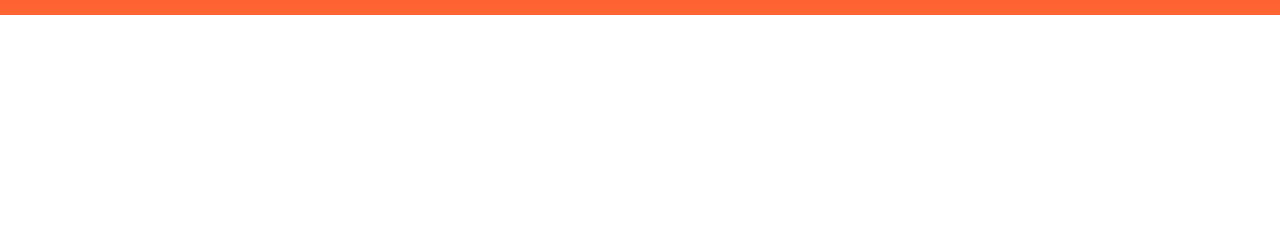
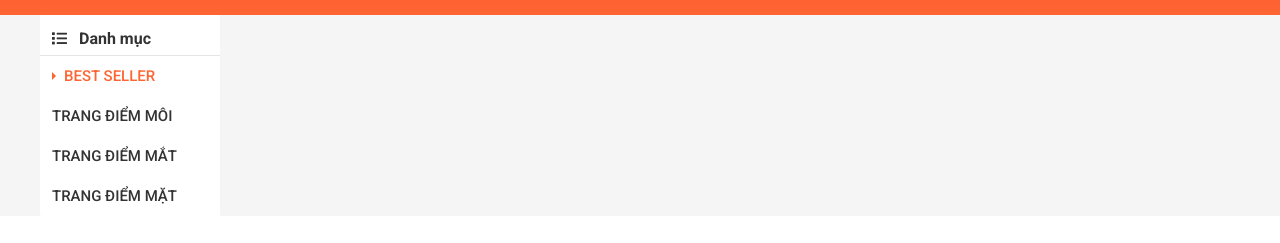
Before and after one commit to hiradang/shopee-page, a plain HTML site: page index.html in a window 1280 px wide. Shown: the part 105-348 px from the top of the page. Drawn offline with nearby package versions, Linux system fonts and the light colour scheme.

Commit message:
fix header__qr and add container__category

```diff
--- a/assets/css/main.css
+++ b/assets/css/main.css
@@ -161,6 +161,10 @@
     top: 150%;
     display: none;
     animation: fadeIn ease .3s;
+    z-index: 1;
+    background-color: var(--white-color);
+    border: 1px solid #ccc;
+    border-radius: 2px;
 }
 
 .header__qr-img {
@@ -872,3 +876,71 @@
 .header__cart-product-btn:hover {
     background-color: #F05D41;
 }
+
+
+/* Container */
+
+.container {
+    background-color: #F5F5F5;
+}
+
+.container .category {
+    border-radius: 2px;
+    background-color: var(--white-color);
+}
+
+.category-heading {
+    font-size: 1.6rem;
+    padding: 16px 0 8px 12px;
+    color: var(--text-color);
+    margin: 0;
+    border-bottom: 1px solid rgba(0, 0, 0, 0.1);
+}
+
+.category-heading-icon {
+    font-size: 1.5rem;
+    margin-right: 8px;
+}
+
+.category-list {
+    list-style: none;
+    padding-left: 12px;
+    margin: 0;
+}
+
+.category-item {
+
+}
+
+.category-item--active .category-item__link {
+    color: var(--primary-color);
+    margin-left: 12px;
+}
+
+.category-item--active .category-item__link::before {
+    position: absolute;
+    content: "";
+    border: 4px solid;
+    border-color: transparent transparent transparent var(--primary-color);
+    top: 50%;
+    left: -12px;
+    transform: translateY(-50%);
+}
+
+.category-item__link {
+    text-decoration: none;
+    color: var(--text-color);
+    font-size: 1.5rem;
+    text-transform: uppercase;
+    padding: 12px 0;
+    display: block;
+    font-weight: 500;
+    position: relative;
+    right: 0;
+    transition: right linear .1s;
+}
+
+.category-item__link:hover {
+    color: var(--primary-color);
+    right: -4px;
+}
--- a/index.html
+++ b/index.html
@@ -293,7 +293,41 @@
         </header>
 
         <div class="container">
+            <div class="grid wide">
+                <div class="row">
+                    <div class="col l-2">
+                        <nav class="category">
+                            <h3 class="category-heading">
+                                <i class="category-heading-icon fas fa-list"></i>
+                                Danh mục
+                            </h3>
 
+                            <ul class="category-list">
+                                <li class="category-item category-item--active">
+                                    <a href="" class="category-item__link">Best seller</a>
+                                </li>
+
+                                <li class="category-item">
+                                    <a href="" class="category-item__link">Trang điểm môi</a>
+                                </li>
+
+                                <li class="category-item">
+                                    <a href="" class="category-item__link">Trang điểm mắt</a>
+                                </li>
+
+                                <li class="category-item">
+                                    <a href="" class="category-item__link">Trang điểm mặt</a>
+                                </li>
+                            </ul>
+                        </nav>
+                    </div>
+
+                    <div class="col l-10">
+
+                    </div>
+                </div>
+
+            </div>
         </div>
 
         <footer class="footer">
```
